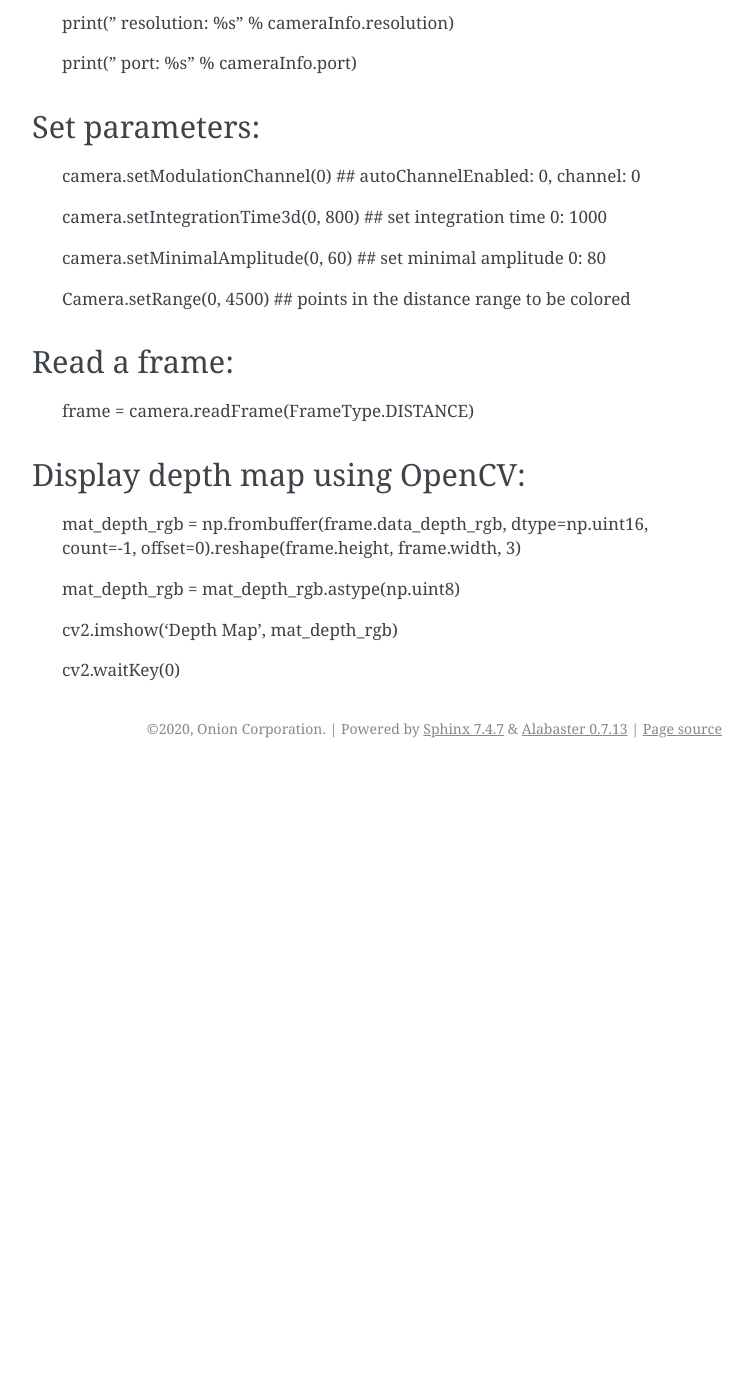
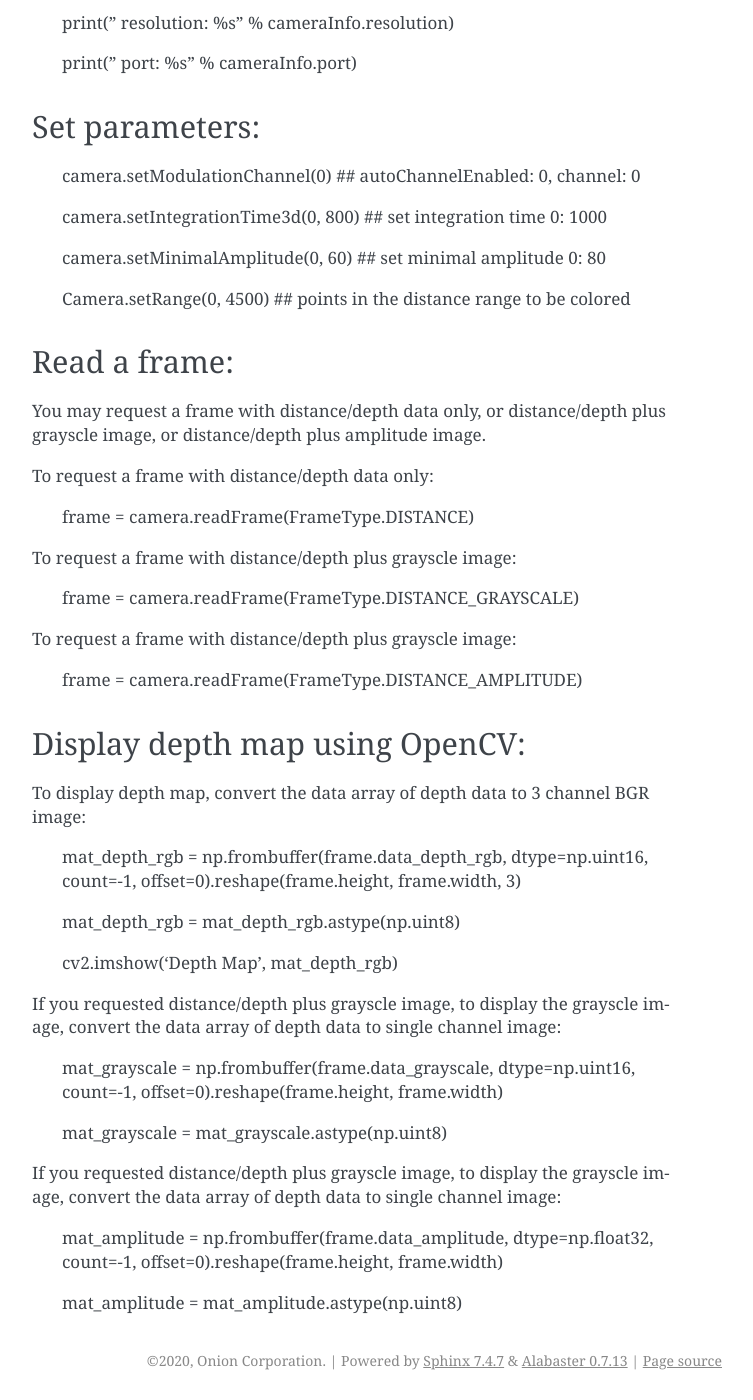
Before and after one commit to OnionIoT/tau-lidar-camera, a Sphinx documentation site: the page built from docs/quickstart.rst, in a window 1280 px wide and 1400 px high, scrolled down 798 px. Shown: the whole window, without its empty margins (388-1141 px from the left). Built offline with Sphinx 7.4.7, drawn with Linux system fonts in a browser that asks for light colours; before the commit the page ends 1566 px from its top, so only the background shows below that.

Commit message:
Update quickstart.rst

```diff
--- a/docs/quickstart.rst
+++ b/docs/quickstart.rst
@@ -53,10 +53,24 @@ Set parameters:
 Read a frame:
 -------------
 
+You may request a frame with distance/depth data only, or distance/depth plus grayscle image, or distance/depth plus amplitude image.
+
+To request a frame with distance/depth data only:
+
    frame = camera.readFrame(FrameType.DISTANCE)
+
+To request a frame with distance/depth plus grayscle image:
+
+   frame = camera.readFrame(FrameType.DISTANCE_GRAYSCALE)
+
+To request a frame with distance/depth plus grayscle image:
+
+   frame = camera.readFrame(FrameType.DISTANCE_AMPLITUDE)
 
 Display depth map using OpenCV:
 -------------------------------
+
+To display depth map, convert the data array of depth data to 3 channel BGR image:
 
    mat_depth_rgb = np.frombuffer(frame.data_depth_rgb, dtype=np.uint16, count=-1, offset=0).reshape(frame.height, frame.width, 3)
 
@@ -64,4 +78,14 @@ Display depth map using OpenCV:
 
    cv2.imshow('Depth Map', mat_depth_rgb)
 
-   cv2.waitKey(0)
+If you requested distance/depth plus grayscle image, to display the grayscle image, convert the data array of depth data to single channel image:
+
+   mat_grayscale = np.frombuffer(frame.data_grayscale, dtype=np.uint16, count=-1, offset=0).reshape(frame.height, frame.width)
+
+   mat_grayscale = mat_grayscale.astype(np.uint8)
+
+If you requested distance/depth plus grayscle image, to display the grayscle image, convert the data array of depth data to single channel image:
+
+   mat_amplitude = np.frombuffer(frame.data_amplitude, dtype=np.float32, count=-1, offset=0).reshape(frame.height, frame.width)
+
+   mat_amplitude = mat_amplitude.astype(np.uint8)
```
